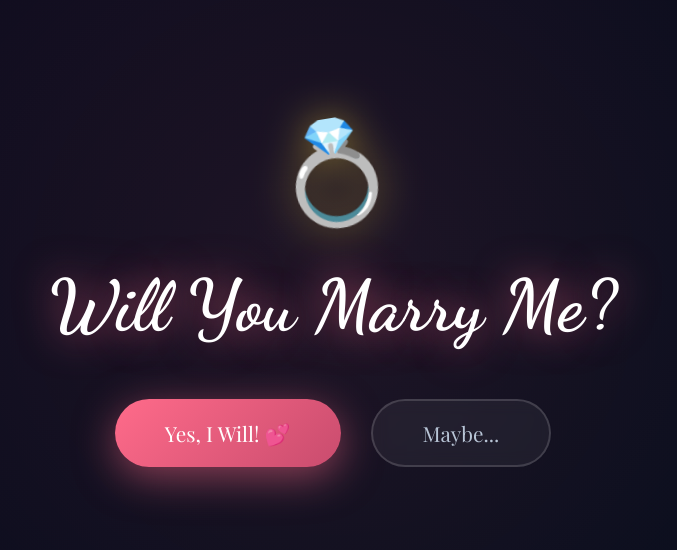
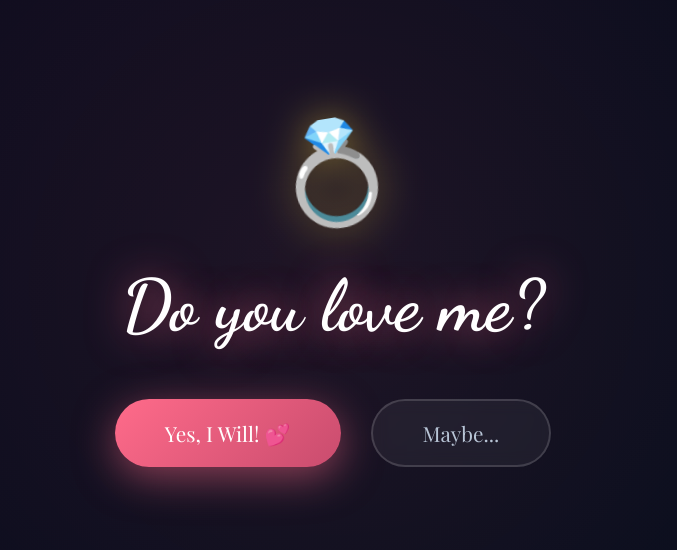
Before and after one commit to iam169459/pro, a website: page public/index.html in a window 1280 px wide. Shown: the part 2996-3546 px from the top of the page, without its empty margins (307-984 px from the left). Drawn offline with nearby package versions, Linux system fonts and the light colour scheme.

Commit message:
Change proposal question text in index.html

```diff
--- a/public/index.html
+++ b/public/index.html
@@ -736,7 +736,7 @@
 
     <section class="proposal-section" id="proposal">
         <div class="ring-animation">💍</div>
-        <h2 class="proposal-question">Will You Marry Me?</h2>
+        <h2 class="proposal-question">Do you love me?</h2>
         <div class="buttons-container">
             <button class="btn btn-yes" id="yesBtn" onclick="handleYes()">Yes, I Will! 💕</button>
             <button class="btn btn-no" id="noBtn" onmouseover="runAway()" onclick="handleNo()">Maybe...</button>
```
